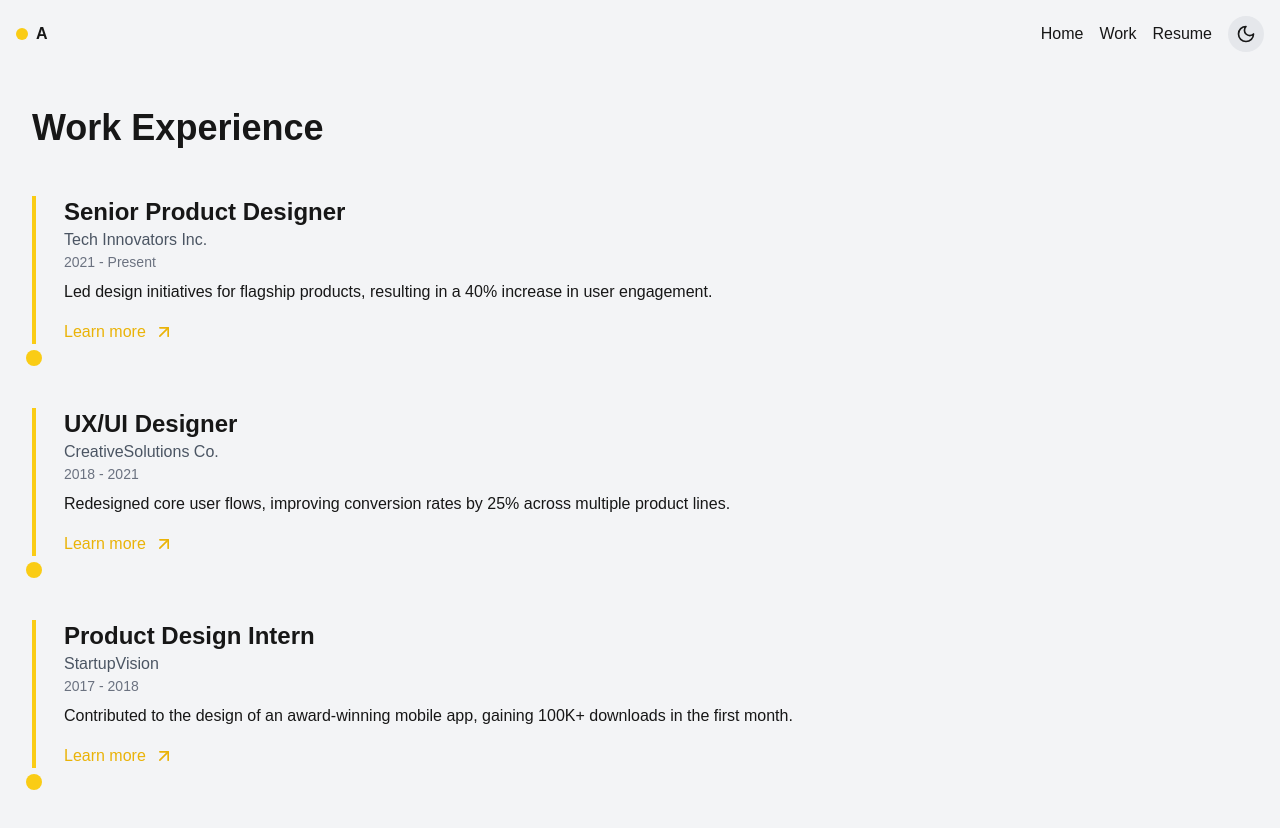
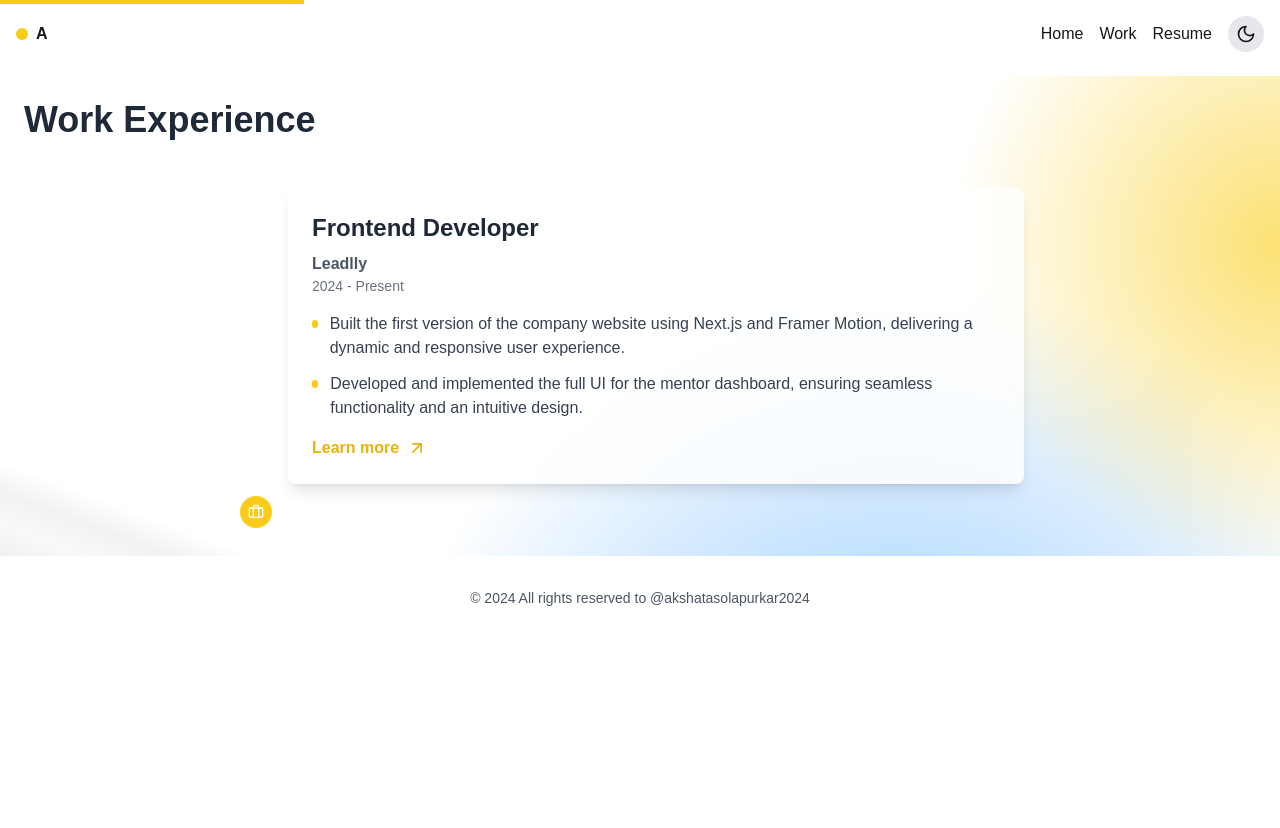
Before and after one commit to AkshataSolapurkar/AkshataSolapurkar, a Next.js app: page /Work in a window 1280 px wide. Shown: the top 828 px of the page. After the commit the page ends 800 px from the top, so only its background shows below. Built offline with nearby package versions, Linux system fonts and the light colour scheme.

Commit message:
added footer and made design changes in work

```diff
--- a/src/app/Work/page.tsx
+++ b/src/app/Work/page.tsx
@@ -1,104 +1,120 @@
 "use client"
-import React, { useState } from 'react';
-import { motion } from 'framer-motion';
-import { ArrowUpRight } from 'lucide-react';
+import React, { useState,useRef } from 'react';
+import { motion, useScroll, useSpring, useInView } from 'framer-motion'
+import { ArrowUpRight, Briefcase } from 'lucide-react'
 
 const Page = () => {
-  const [hoveredJob, setHoveredJob] = useState(null);
+  const [expandedJob, setExpandedJob] = useState(null)
+  const containerRef = useRef(null)
+  const { scrollYProgress } = useScroll({
+    target: containerRef,
+    offset: ["start start", "end end"]
+  })
 
   const workExperience = [
     {
       id: 1,
-      title: 'Senior Product Designer',
-      company: 'Tech Innovators Inc.',
-      period: '2021 - Present',
-      description: 'Led design initiatives for flagship products, resulting in a 40% increase in user engagement.',
+      title: 'Frontend Developer',
+      company: 'Leadlly',
+      period: '2024 - Present',
+      description1: 'Built the first version of the company website using Next.js and Framer Motion, delivering a dynamic and responsive user experience.',
+      description2: 'Developed and implemented the full UI for the mentor dashboard, ensuring seamless functionality and an intuitive design.',
     },
-    {
-      id: 2,
-      title: 'UX/UI Designer',
-      company: 'CreativeSolutions Co.',
-      period: '2018 - 2021',
-      description: 'Redesigned core user flows, improving conversion rates by 25% across multiple product lines.',
-    },
-    {
-      id: 3,
-      title: 'Product Design Intern',
-      company: 'StartupVision',
-      period: '2017 - 2018',
-      description: 'Contributed to the design of an award-winning mobile app, gaining 100K+ downloads in the first month.',
-    },
-  ];
+  ]
 
-  const containerVariants = {
-    hidden: { opacity: 0 },
+  const JobCard = ({ job, index }:any) => {
+    const cardRef = useRef(null)
+    const isInView = useInView(cardRef, { once: true, margin: "-100px" })
+
+    const cardVariants = {
+      hidden: { y: 20, opacity: 0 },
       visible: {
+        y: 0,
         opacity: 1,
         transition: {
-        staggerChildren: 0.2,
-      },
-    },
-  };
-
-  const itemVariants = {
-    hidden: { x: -50, opacity: 0 },
-    visible: {
-      x: 0,
-      opacity: 1,
-      transition: {
-        type: 'spring',
-        stiffness: 100,
-      },
-    },
-  };
+          type: "spring",
+          damping: 18,
+          stiffness: 60,
+          delay: index * 0.1
+        }
+      }
+    }
 
     return (
-    <div className="min-h-screen bg-gray-100 p-8">
-      <h1 className="text-4xl font-bold mb-12">Work Experience</h1>
       <motion.div
-        className="relative"
-        variants={containerVariants}
+        ref={cardRef}
+        variants={cardVariants}
         initial="hidden"
-        animate="visible"
-      >
-        {workExperience.map((job, index) => (
-          <motion.div
-            key={job.id}
-            className="mb-16 relative"
-            variants={itemVariants}
-            onHoverStart={() => setHoveredJob(job.id)}
-            onHoverEnd={() => setHoveredJob(null)}
+        animate={isInView ? "visible" : "hidden"}
+        className="mb-12 relative"
       >
         <motion.div
-              className="absolute left-0 w-1 h-full bg-yellow-400"
-              initial={{ height: 0 }}
-              animate={{ height: '100%' }}
-              transition={{ duration: 0.5, delay: index * 0.2 }}
-            />
-            <div className="ml-8">
-              <h2 className="text-2xl font-bold">{job.title}</h2>
-              <p className="text-gray-600">{job.company}</p>
-              <p className="text-sm text-gray-500 mb-2">{job.period}</p>
-              <p className="mb-4">{job.description}</p>
+          className="ml-8 p-6 bg-white bg-opacity-80 backdrop-blur-sm rounded-lg shadow-lg"
+          whileHover={{ y: -5, boxShadow: "0 10px 30px rgba(0,0,0,0.1)" }}
+          transition={{ type: 'spring', stiffness: 300 }}
+        >
+          <h2 className="text-2xl font-bold text-gray-800 mb-2">{job.title}</h2>
+          <p className="text-gray-600 font-semibold">{job.company}</p>
+          <p className="text-sm text-gray-500 mb-4">{job.period}</p>
+
+          <div className="space-y-3 mb-4">
+            <div className="flex items-start gap-3">
+              <div className="w-2 h-2 bg-yellow-400 rounded-full mt-2"></div>
+              <p className="text-gray-700">{job.description1}</p>
+            </div>
+            <div className="flex items-start gap-3">
+              <div className="w-2 h-2 bg-yellow-400 rounded-full mt-2"></div>
+              <p className="text-gray-700">{job.description2}</p>
+            </div>
+          </div>
           <motion.div
-                className="inline-flex items-center cursor-pointer text-yellow-500"
+            className="inline-flex items-center cursor-pointer text-yellow-500 font-semibold"
             whileHover={{ x: 5 }}
             transition={{ type: 'spring', stiffness: 400 }}
           >
             Learn more <ArrowUpRight className="ml-2 w-5 h-5" />
           </motion.div>
+        </motion.div>
+        <motion.div
+          className="absolute left-0 w-8 h-8 bg-yellow-400 rounded-full -ml-4 mt-3 flex items-center justify-center"
+          whileHover={{ scale: 1.1 }}
+          transition={{ type: 'spring', stiffness: 300 }}
+        >
+          <Briefcase className="w-4 h-4 text-white" />
+        </motion.div>
+      </motion.div>
+    )
+  }
+
+  const progress = useSpring(scrollYProgress, { stiffness: 100, damping: 30, restDelta: 0.001 })
+
+  return (
+    <div
+      className="max-h-screen p-6 overflow-hidden"
+      style={{
+        background: `radial-gradient(circle at 100% 35%, rgba(250, 204, 21, 0.6), transparent 25%), radial-gradient(circle at 70% 150%, rgba(30, 144, 255, 0.5), transparent 45%), linear-gradient(to right top, rgb(240, 240, 240), rgb(249, 249, 249), rgb(242, 242, 242), transparent 10%)`,
+      }}
+      ref={containerRef}
+    >
+      <motion.h1
+        className="text-4xl font-bold mb-12 text-gray-800"
+        initial={{ opacity: 0, y: -20 }}
+        animate={{ opacity: 1, y: 0 }}
+        transition={{ duration: 0.5, ease: "easeOut" }}
+      >
+        Work Experience
+      </motion.h1>
+      <motion.div
+        className="fixed top-0 left-0 right-0 h-1 bg-yellow-400 origin-left z-50"
+        style={{ scaleX: progress }}
+      />
+      <div className="max-w-3xl mx-auto relative">
+        {workExperience.map((job, index) => (
+          <JobCard key={job.id} job={job} index={index} />
+        ))}
       </div>
-            <motion.div
-              className="absolute left-0 w-4 h-4 bg-yellow-400 rounded-full -ml-1.5 mt-1.5"
-              initial={{ scale: 0 }}
-              animate={{ scale: hoveredJob === job.id ? 1.5 : 1 }}
-              transition={{ type: 'spring', stiffness: 300 }}
-            />
-          </motion.div>
-        ))}
-      </motion.div>
     </div>
-  );
+  )
 };
 
 export default Page;
--- a/src/app/layout.tsx
+++ b/src/app/layout.tsx
@@ -2,6 +2,7 @@ import type { Metadata } from "next";
 import localFont from "next/font/local";
 import "./globals.css";
 import Navbar from "@/component/Navbar";
+import Footer from "@/component/footer";
 
 const geistSans = localFont({
   src: "./fonts/GeistVF.woff",
@@ -29,9 +30,10 @@ export default function RootLayout({
       <body
         className={`${geistSans.variable} ${geistMono.variable} antialiased`}
       >
-      <main className="bg-gray-100">
+      <main className="">
       <Navbar />
       <div>{children}</div>
+      <Footer/>
      </main>
       </body>
     </html>
--- /dev/null
+++ b/src/component/footer.tsx
@@ -0,0 +1,30 @@
+'use client'
+
+import React from 'react'
+import { motion } from 'framer-motion'
+
+const Footer = () => {
+  return (
+    <motion.footer
+      className="p-8 bg-white border-t border-gray-100"
+      initial={{ opacity: 0, y: 20 }}
+      animate={{ opacity: 1, y: 0 }}
+      transition={{ duration: 0.5 }}
+    >
+      <div className="max-w-6xl mx-auto">
+        <motion.div
+          className="flex justify-center items-center"
+          initial={{ opacity: 0, y: 10 }}
+          animate={{ opacity: 1, y: 0 }}
+          transition={{ delay: 0.2, duration: 0.5 }}
+        >
+          <p className="text-sm text-gray-600 font-medium tracking-wide">
+            © 2024 All rights reserved to @akshatasolapurkar2024
+          </p>
+        </motion.div>
+      </div>
+    </motion.footer>
+  )
+}
+
+export default Footer
```
Also changed, not shown: src/app/page.tsx (+22 -7 lines). Lines whose indentation alone changed are shown as unchanged.
